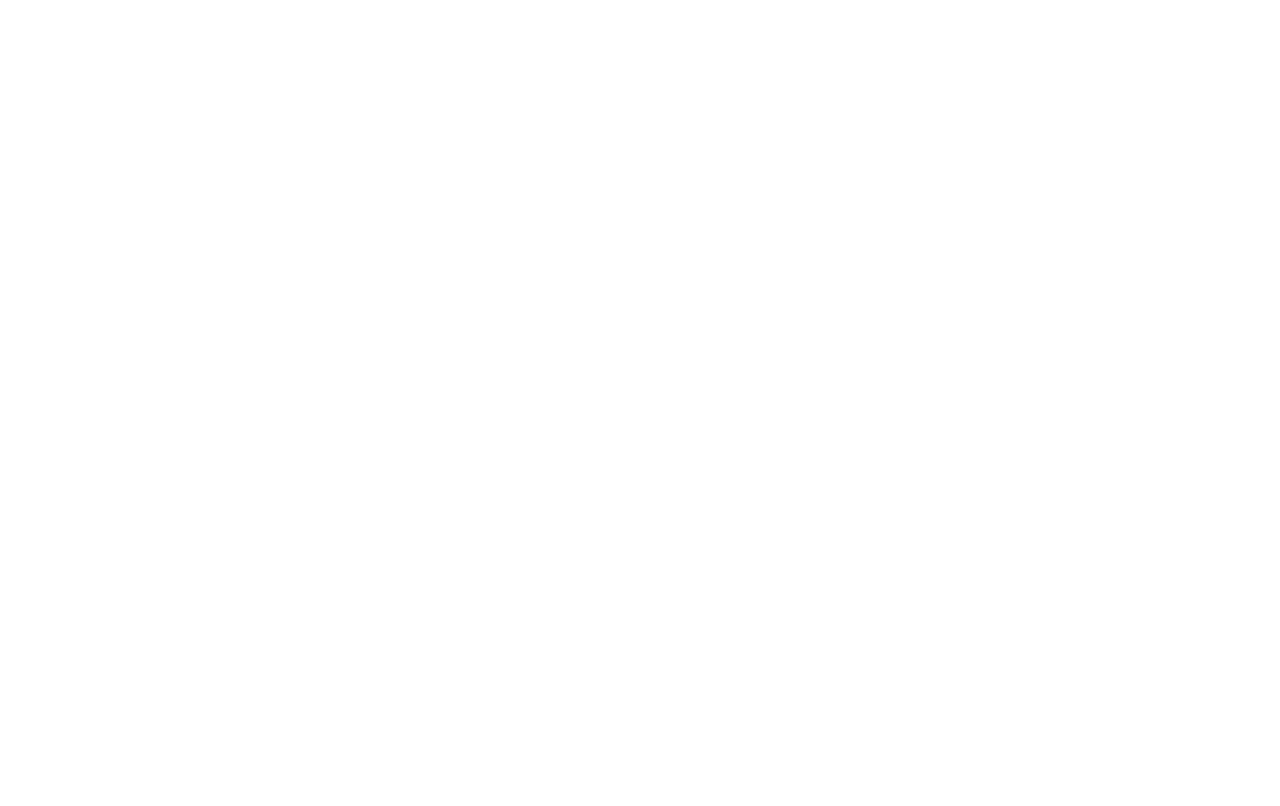
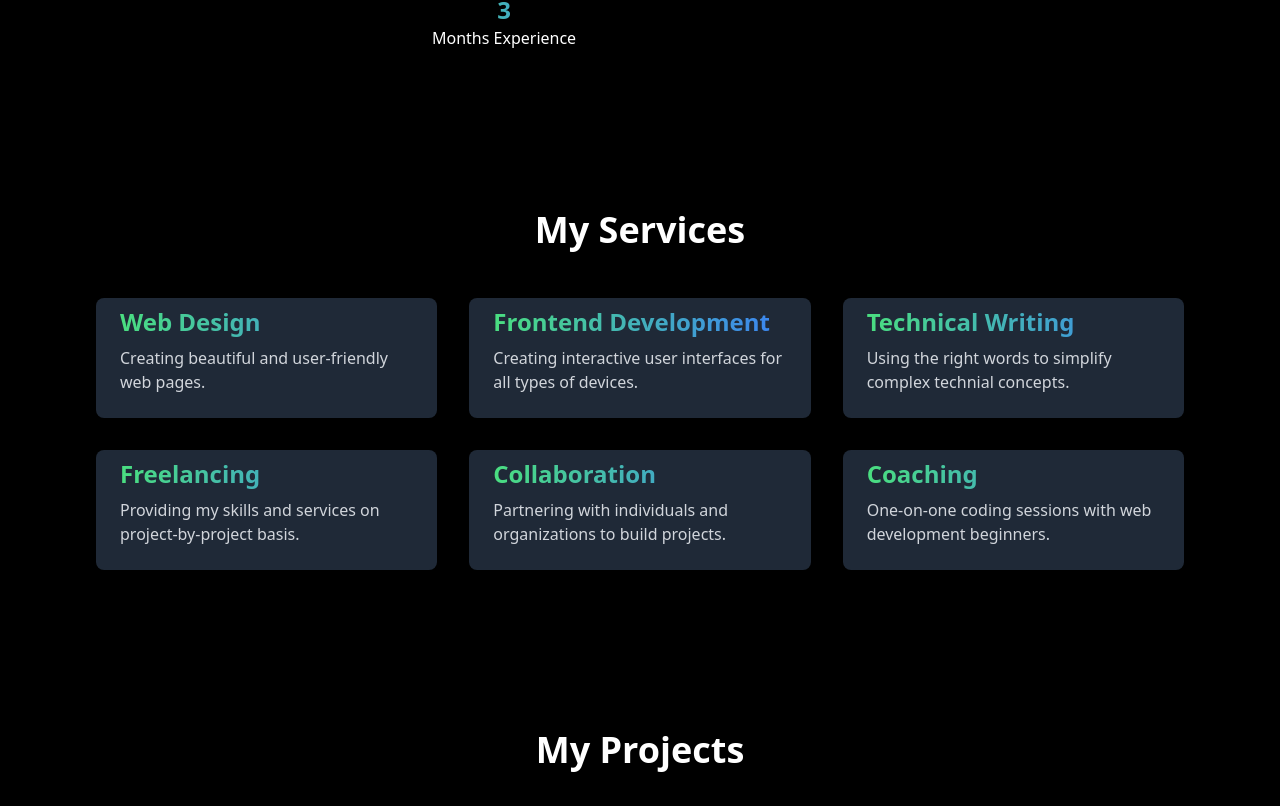
Before and after one commit to T0nia/t0nia-portfolio, a React (Vite) app: page / in a window 1280 px wide. Shown: the part 1254-2060 px from the top of the page. Before the commit the page ends 800 px from the top, so only its background shows below. Built offline with nearby package versions, Linux system fonts and the light colour scheme.

Commit message:
added achor tags

```diff
--- a/src/App.jsx
+++ b/src/App.jsx
@@ -1,8 +1,7 @@
-import { BrowserRouter as Router, Route, Routes } from 'react-router-dom';
-import './App.css';
+import React from 'react';
+import Navbar from './components/Navbar';
+import Home from './components/Home';
 import About from './components/About';
-import Home from './components/Home';
-import Navbar from './components/Navbar';
 import Services from './components/Services';
 import Projects from './components/Projects';
 import Contact from './components/Contact';
@@ -10,19 +9,15 @@ import Footer from './components/Footer';
 
 function App() {
   return (
-    <Router>
+    <div>
       <Navbar />
-
-      <Routes>
-        <Route path="/" element={<Home />} />
-        <Route path="/about" element={<About />} />
-        <Route path="/services" element={<Services />} />
-        <Route path="/projects" element={<Projects />} />
-        <Route path="/contact" element={<Contact />} />
-      </Routes>
-
+      <Home />
+      <About />
+      <Services />
+      <Projects />
+      <Contact />
       <Footer />
-    </Router>
+    </div>
   );
 }
 
--- a/src/components/Home.jsx
+++ b/src/components/Home.jsx
@@ -3,7 +3,7 @@ import HeroImg from '../assets/Hero-img.jpg';
 
 const Home = () => {
   return (
-    <div className='bg-black text-white text-center py-16'>
+    <div id='home' className='bg-black text-white text-center py-16'>
       <img
         src={HeroImg}
         alt="my_image"
@@ -22,17 +22,14 @@ const Home = () => {
       </p>
 
       <div className='mt-8 space-x-4'>
-
         <a
-          href="./Contact"
-          target="_blank"
-          rel="noopener noreferrer"
+          href="#contact"
           className='bg-gradient-to-r from-purple-500 to-pink-700 text-white px-4 py-2 rounded-full'>
           Hire Me
         </a>
       </div>
     </div>
-  )
+  );
 }
 
 export default Home;
--- a/src/components/Services.jsx
+++ b/src/components/Services.jsx
@@ -58,7 +58,7 @@ const Service = () => {
                 {service.title}
               </h3>
               <p className="mt-2 text-gray-300">{service.description}</p>
-              {/* <a href="#" className="mt-4 inline-block text-green-400 hover:text-blue-500">Read More</a> */}
+
             </div>
           ))}
         </div>
```
Also changed, not shown: src/components/Navbar.jsx (+14 -15 lines).
